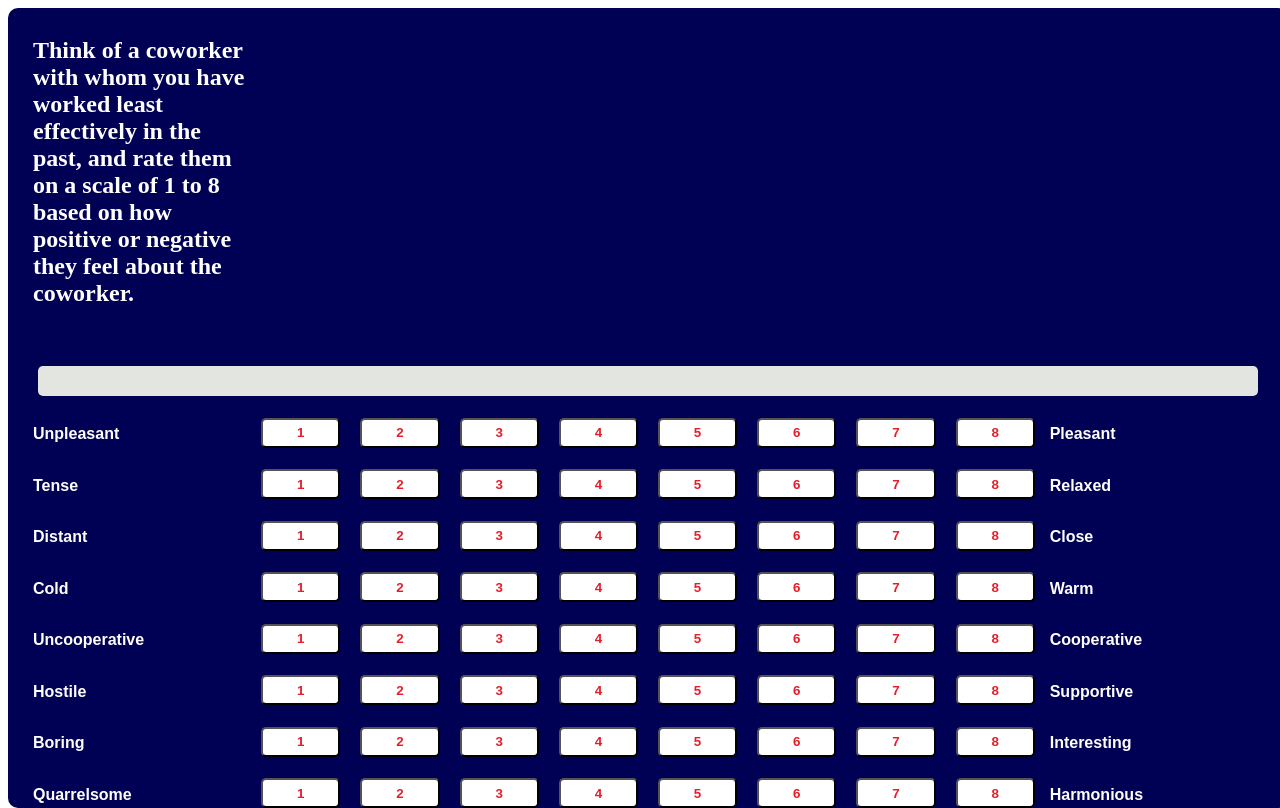
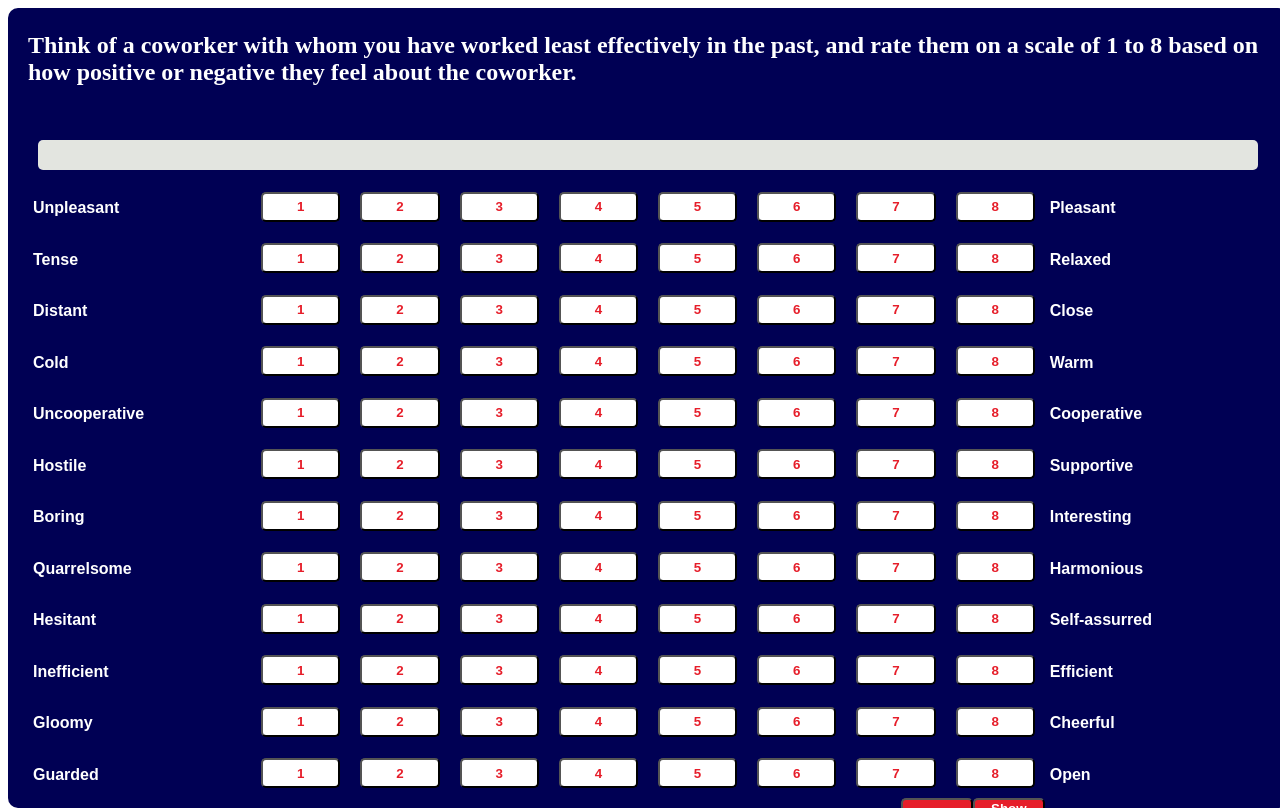
Before and after one commit to lengtvan/LPC_Scale_Test, a plain HTML site: page index.html in a window 1280 px wide. Drawn offline with Linux system fonts and the light colour scheme.

Commit message:
Update index.html

```diff
--- a/index.html
+++ b/index.html
@@ -12,7 +12,7 @@
 <body>
     <div id="calculator">
          <div class="row">
-                <div class="word-wrapper" style="color: #fff !important">
+                <div style="color: #fff">
                     <p>Think of a coworker with whom you have worked least effectively in the past, and rate them on a scale of 1 to 8 based on how positive or negative they feel about the coworker.</p>
                 </div></div>
         <div id="display"></div>
```
